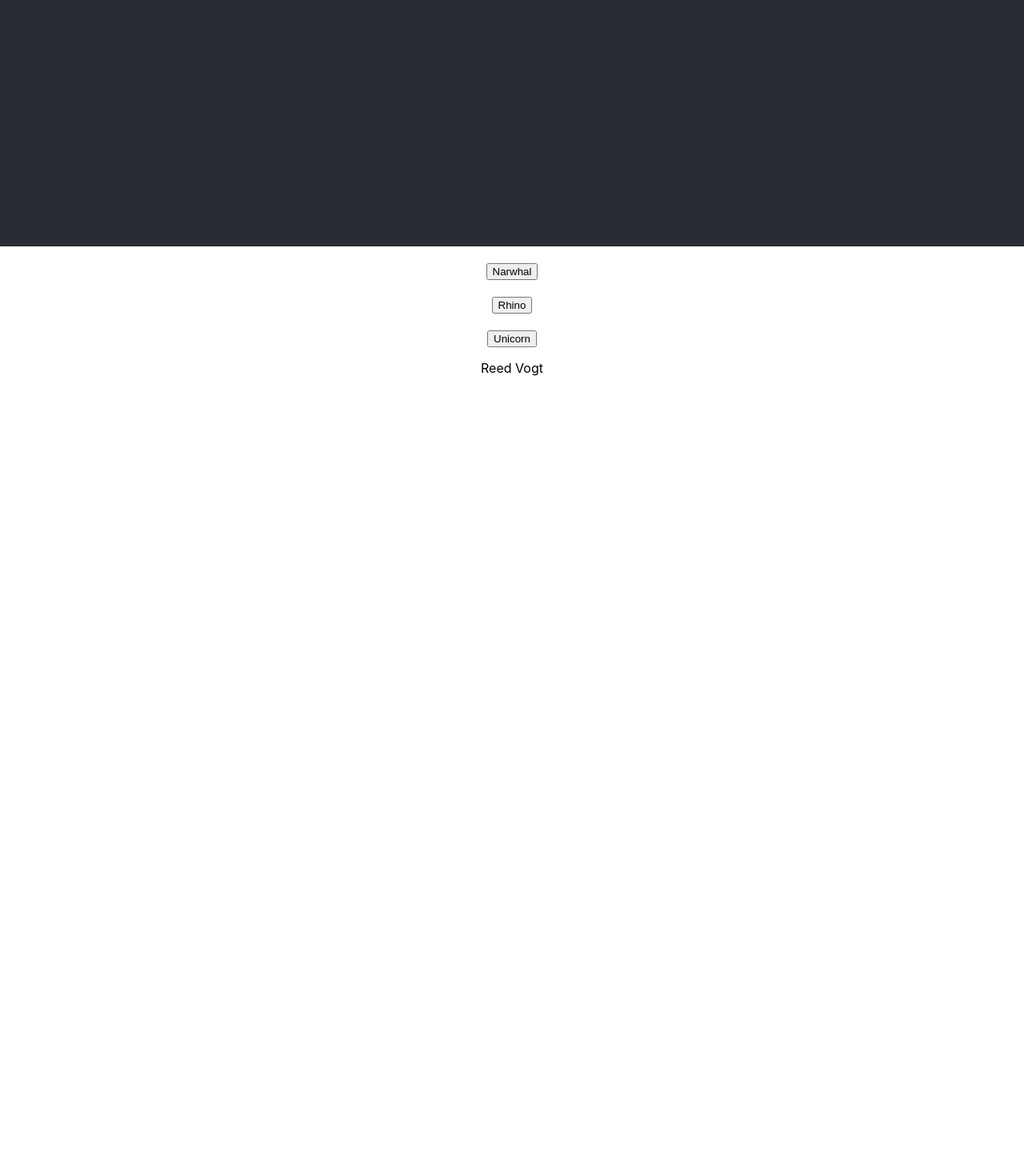
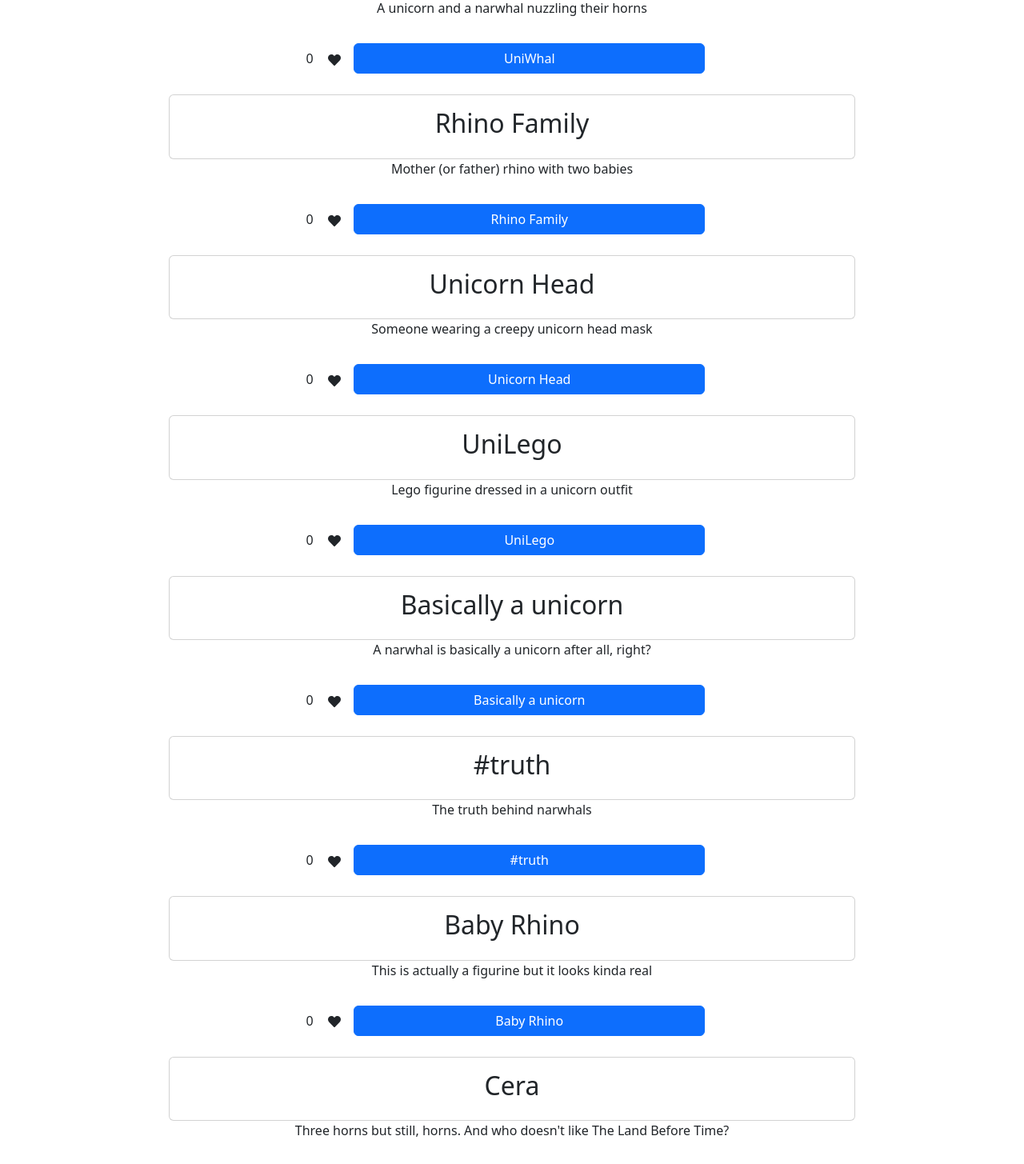
Before and after one commit to reedoooo/reactapp, a React (Create React App) app: page / in a window 1280 px wide. Shown: the part 492-1947 px from the top of the page at 80% size. Before the commit the page ends 978 px from the top, so only its background shows below. Built offline with nearby package versions, Linux system fonts and the light colour scheme.

Commit message:
added bootstrap to project. added function to iterate through the whole index. added peronal css. added like function. added like tracker

```diff
--- a/package.json
+++ b/package.json
@@ -6,9 +6,12 @@
     "@testing-library/jest-dom": "^5.16.5",
     "@testing-library/react": "^13.4.0",
     "@testing-library/user-event": "^13.5.0",
+    "bootstrap": "^5.2.3",
     "react": "^18.2.0",
+    "react-bootstrap": "^2.7.2",
     "react-dom": "^18.2.0",
-    "react-scripts": "5.0.1",
+    "react-icons": "^4.7.1",
+    "react-scripts": "^5.0.1",
     "web-vitals": "^2.1.4"
   },
   "scripts": {
--- a/src/App.css
+++ b/src/App.css
@@ -1,3 +1,56 @@
+body {
+
+}
+button {
+  margin: 1rem;
+
+  align-content: center;
+}
+
+.section-container {
+  margin:10px;
+  justify-content: center;
+}
+
+.content-container {
+  align-items: center;
+  height:auto;
+  width: 70%;
+}
+.button-likes-container {
+  display:flex;
+  justify-content: space-around;
+
+    justify-content: center;
+}
+
+.button-likes {
+  display: flex;
+  flex-direction: row;
+  align-content: center;
+  justify-content: space-evenly;
+  width: 60%;
+}
+
+.button-likes p {
+    align-content: center;
+    padding-right:1px;
+    margin: auto;
+}
+
+.button-likes svg {
+  align-content: center;
+  margin: auto;
+}
+
+.heart-likes {
+  display: flex;
+  width: 10%;
+    justify-content: space-between;
+    align-content: center;
+      margin: auto;
+}
+
 .App {
   text-align: center;
 }
@@ -7,25 +60,16 @@
   pointer-events: none;
 }
 
-@media (prefers-reduced-motion: no-preference) {
-  .App-logo {
-    animation: App-logo-spin infinite 20s linear;
-  }
-}
 
 .App-header {
   background-color: #282c34;
-  min-height: 100vh;
+  min-height: 50vh;
   display: flex;
   flex-direction: column;
   align-items: center;
   justify-content: center;
   font-size: calc(10px + 2vmin);
   color: white;
-}
-
-.App-link {
-  color: #61dafb;
 }
 
 @keyframes App-logo-spin {
--- a/src/App.js
+++ b/src/App.js
@@ -2,19 +2,21 @@
 import Appfooter from './components/Appfooter';
 import Appheader from './components/Appheader';
 import Appmain from './components/Appmain';
+import 'bootstrap/dist/css/bootstrap.css';
+import 'bootstrap/dist/js/bootstrap.bundle.min.js';
 import style from './App.css';
 
 
 function App() {
   return (
     <div className="App">
-      <header className="App-header">
+      <header className="App-header py-3">
           <Appheader />
       </header>
       <main className="App-main">
           <Appmain />
       </main>
-      <footer className="App-footer">
+      <footer className="App-footer py-3">
           <Appfooter />
       </footer>
     </div>
--- a/src/components/Appfooter.js
+++ b/src/components/Appfooter.js
@@ -4,7 +4,7 @@
     render() {
         return (
             <div>
-                <p>Reed Vogt</p>
+                <p>&copy; Reed Vogt</p>
             </div>
         )
     }
--- a/src/components/Appmain.js
+++ b/src/components/Appmain.js
@@ -1,11 +1,12 @@
 import React from 'react';
 import HornedBeast from './HornedBeast';
+import data from './data.json';
 
 class Appmain extends React.Component {
     render() {
         return (
             <div className="Beast-choices">
-                <HornedBeast />
+                {data.map((beast, i) => <HornedBeast beastInfo={beast} key={i} />)}
             </div>
         )
     }
--- a/src/components/HornedBeast.js
+++ b/src/components/HornedBeast.js
@@ -1,18 +1,57 @@
 import React from 'react';
-import Narwhal from './hornedbeasts/Narwhal';
-import Rhino from './hornedbeasts/Rhino';
-import Unicorn from './hornedbeasts/Unicorn';
+import { FaHeart } from "react-icons/fa";
 
 class HornedBeast extends React.Component {
+    constructor(props) {
+        super(props);
+        this.state = {
+            showImage: false,
+            liked: false,
+            likes: 0,
+            clicks: 0,
+        };
+    }
+
+    handleClick = () => {
+        this.setState({
+            liked: true,
+            likes: this.state.likes + 1,
+            showImage: true,
+            clicks: this.state.clicks + 1,
+        });
+    }
 
     render() {
         return (
-            <div>
-                <Narwhal />
-                <Rhino />
-                <Unicorn />
+            <div className="row section-container">
+                <div className="col-4 content-container">
+                    <div className="card card-body">
+                        <h2> {this.props.beastInfo.title} </h2>
+
+                        {this.state.showImage && (
+                            <img
+                                src={this.props.beastInfo.image_url}
+                                alt={this.props.beastInfo.description}
+                            />
+                        )}
+                    </div>
+                    <p> {this.props.beastInfo.description}</p>
+                    <div className="button-likes-container">
+                        <div className="button-likes">
+                            <div className="heart-likes">
+                                <div className="likes">
+                                    <p> {this.state.likes}</p>
+                                </div>
+                                <div className="heart">
+                                    <FaHeart />
+                                </div>
+                            </div>
+                            <button onClick={this.handleClick} className="btn btn-primary w-100 mb-3" type="button">{this.props.beastInfo.title}</button>
+                        </div>
+                    </div>
+                </div>
             </div>
-        )
+        );
     }
 }
 
--- /dev/null
+++ b/src/components/data.json
@@ -0,0 +1,162 @@
+[
+    {
+        "_id": 1,
+        "image_url": "http://3.bp.blogspot.com/_DBYF1AdFaHw/TE-f0cDQ24I/AAAAAAAACZg/l-FdTZ6M7z8/s1600/Unicorn_and_Narwhal_by_dinglehopper.jpg",
+        "title": "UniWhal",
+        "description": "A unicorn and a narwhal nuzzling their horns",
+        "keyword": "narwhal",
+        "horns": 1
+    },
+    {
+        "_id": 2,
+        "image_url": "https://images.unsplash.com/photo-1512636618879-bbe79107e9e3?ixlib=rb-0.3.5&ixid=eyJhcHBfaWQiOjEyMDd9&s=bd9460ee6d1ddbb6b1ca7be86dfc4590&auto=format&fit=crop&w=1825&q=80",
+        "title": "Rhino Family",
+        "description": "Mother (or father) rhino with two babies",
+        "keyword": "rhino",
+        "horns": 2
+    },
+    {
+        "_id": 3,
+        "image_url": "https://www.dhresource.com/0x0s/f2-albu-g5-M00-1A-11-rBVaI1hsIIiALxKzAAIHjSU3VkE490.jpg/wholesale-halloween-costume-prop-unicorn.jpg",
+        "title": "Unicorn Head",
+        "description": "Someone wearing a creepy unicorn head mask",
+        "keyword": "unicorn",
+        "horns": 1
+    },
+    {
+        "_id": 4,
+        "image_url": "https://images.unsplash.com/photo-1518946222227-364f22132616?ixlib=rb-0.3.5&ixid=eyJhcHBfaWQiOjEyMDd9&s=4836a6fca62e7dce9324346bacfde085&auto=format&fit=crop&w=2534&q=80",
+        "title": "UniLego",
+        "description": "Lego figurine dressed in a unicorn outfit",
+        "keyword": "unilego",
+        "horns": 1
+    },
+    {
+        "_id": 5,
+        "image_url": "https://i.pinimg.com/736x/b4/61/06/b46106830b841017ea59870b27ec18dc--narwhals-a-unicorn.jpg",
+        "title": "Basically a unicorn",
+        "description": "A narwhal is basically a unicorn after all, right?",
+        "keyword": "narwhal",
+        "horns": 1
+    },
+    {
+        "_id": 6,
+        "image_url": "https://i.pinimg.com/originals/16/cf/2a/16cf2a0b3fd51b9bee08bb6296193b75.jpg",
+        "title": "#truth",
+        "description": "The truth behind narwhals",
+        "keyword": "narwhal",
+        "horns": 1
+    },
+    {
+        "_id": 7,
+        "image_url": "https://secure.img1-ag.wfcdn.com/im/17007094/resize-h800%5Ecompr-r85/3589/35892451/Baby+Rhino+Figurine.jpg",
+        "title": "Baby Rhino",
+        "description": "This is actually a figurine but it looks kinda real",
+        "keyword": "rhino",
+        "horns": 2
+    },
+    {
+        "_id": 8,
+        "image_url": "https://vignette.wikia.nocookie.net/landbeforetime/images/c/c3/Cera_infobox.png/revision/latest?cb=20180422005003",
+        "title": "Cera",
+        "description": "Three horns but still, horns. And who doesn't like The Land Before Time?",
+        "keyword": "triceratops",
+        "horns": 3
+    },
+    {
+        "_id": 9,
+        "image_url": "https://ae01.alicdn.com/kf/HTB18GwSQVXXXXaZaXXXq6xXFXXXh/Animal-Cosplay-Costume-Narwhal-Onesie-Mens-Womens-Cartoon-Whale-Pajamas.jpg",
+        "title": "Narwhal costume",
+        "description": "A woman wearing a blue narwhal costume",
+        "keyword": "narwhal",
+        "horns": 1
+    },
+    {
+        "_id": 10,
+        "image_url": "https://www.shopmascot.com/image/cache/mascotnew/new196-800x800.jpg",
+        "title": "Rhino costume",
+        "description": "Mascots have to get their costumes somewhere",
+        "keyword": "rhino",
+        "horns": 2
+    },
+    {
+        "_id": 11,
+        "image_url": "https://www.tinselbox.com/wp-content/uploads/2018/03/I-BELIEVE-IN-UNICORNS-FREE-PRINTABLE-WATERCOLOR-7-of-1.jpg",
+        "title": "Believe",
+        "description": "I believe in unicorns, do you?",
+        "keyword": "unicorn",
+        "horns": 1
+    },
+    {
+        "_id": 12,
+        "image_url": "https://upload.wikimedia.org/wikipedia/commons/thumb/3/38/Markhor_Schraubenziege_Capra_falconeri_Zoo_Augsburg-02.jpg/220px-Markhor_Schraubenziege_Capra_falconeri_Zoo_Augsburg-02.jpg",
+        "title": "Markhor",
+        "description": "These wild goats eat snakes, then secrete a foam that locals fight over for the antivemon properties -- how cool is that?",
+        "keyword": "markhor",
+        "horns": 2
+    },
+    {
+        "_id": 13,
+        "image_url": "http://www.zooborns.com/.a/6a010535647bf3970b0223c84d5959200c-800wi",
+        "title": "Baby markhor",
+        "description": "Even the babies are adorable",
+        "keyword": "markhor",
+        "horns": 2
+    },
+    {
+        "_id": 14,
+        "image_url": "https://images.unsplash.com/photo-1558560063-931ca9822a0c?ixlib=rb-1.2.1&ixid=eyJhcHBfaWQiOjEyMDd9&auto=format&fit=crop&w=634&q=80",
+        "title": "Mouflon",
+        "description": "Those horns though",
+        "keyword": "mouflon",
+        "horns": 2
+    },
+    {
+        "_id": 15,
+        "image_url": "https://images.unsplash.com/photo-1556890077-020ec300d5db?ixlib=rb-1.2.1&ixid=eyJhcHBfaWQiOjEyMDd9&auto=format&fit=crop&w=1353&q=80",
+        "title": "Addax",
+        "description": "This guy is basically extinct but survives well in captivity, so they're frequently found in zoos",
+        "keyword": "addax",
+        "horns": 2
+    },
+    {
+        "_id": 16,
+        "image_url": "https://cbsnews3.cbsistatic.com/hub/i/r/2013/03/05/5b414225-a645-11e2-a3f0-029118418759/thumbnail/620x350/2d4cf24685b45c22912e64d2004fec8d/Baby_Mouflon_Wild_Sheep.jpg",
+        "title": "Baby mouflon",
+        "description": "The cuteness that is a baby mouflon asleep",
+        "keyword": "mouflon",
+        "horns": 2
+    },
+    {
+        "_id": 17,
+        "image_url": "https://images.unsplash.com/photo-1514036783265-fba9577fc473?ixlib=rb-1.2.1&ixid=eyJhcHBfaWQiOjEyMDd9&auto=format&fit=crop&w=1350&q=80",
+        "title": "Happy Jackson's Chameleon",
+        "description": "These are really common in Hawaii",
+        "keyword": "chameleon",
+        "horns": 2
+    },
+    {
+        "_id": 18,
+        "image_url": "https://imgc.allpostersimages.com/img/print/posters/dlillc-jackson-s-chameleon_a-G-13448768-14258384.jpg",
+        "title": "Serious Jackson's Chameleon",
+        "description": "This one is very serious.",
+        "keyword": "chameleon",
+        "horns": 3
+    },
+    {
+        "_id": 19,
+        "image_url": "https://www.nps.gov/band/learn/nature/images/short-horned-lizard-open-mouth-18.jpg?maxwidth=650&autorotate=false",
+        "title": "Horned Lizard",
+        "description": "Fave food: ants",
+        "keyword": "lizard",
+        "horns": 100
+    },
+    {
+        "_id": 20,
+        "image_url": "https://upload.wikimedia.org/wikipedia/commons/thumb/d/df/Smaug_par_David_Demaret.jpg/290px-Smaug_par_David_Demaret.jpg",
+        "title": "Smaug",
+        "description": "Fan illustration of Smaug from 'The Hobbit'",
+        "keyword": "dragon",
+        "horns": 100
+    }
+]
```
Also changed, not shown: src/components/hornedbeasts/HornedBeastTestCode.js (added, +35 -0 lines), 2 other files (tests, documents, lock files or other folders).
